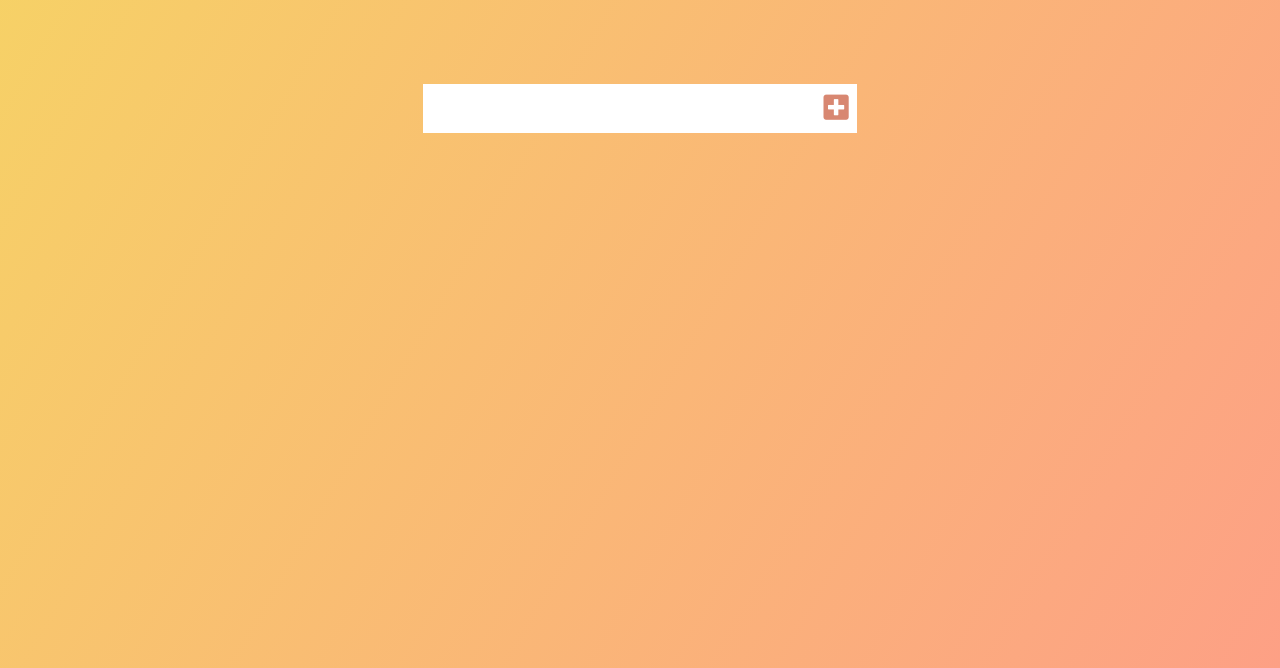
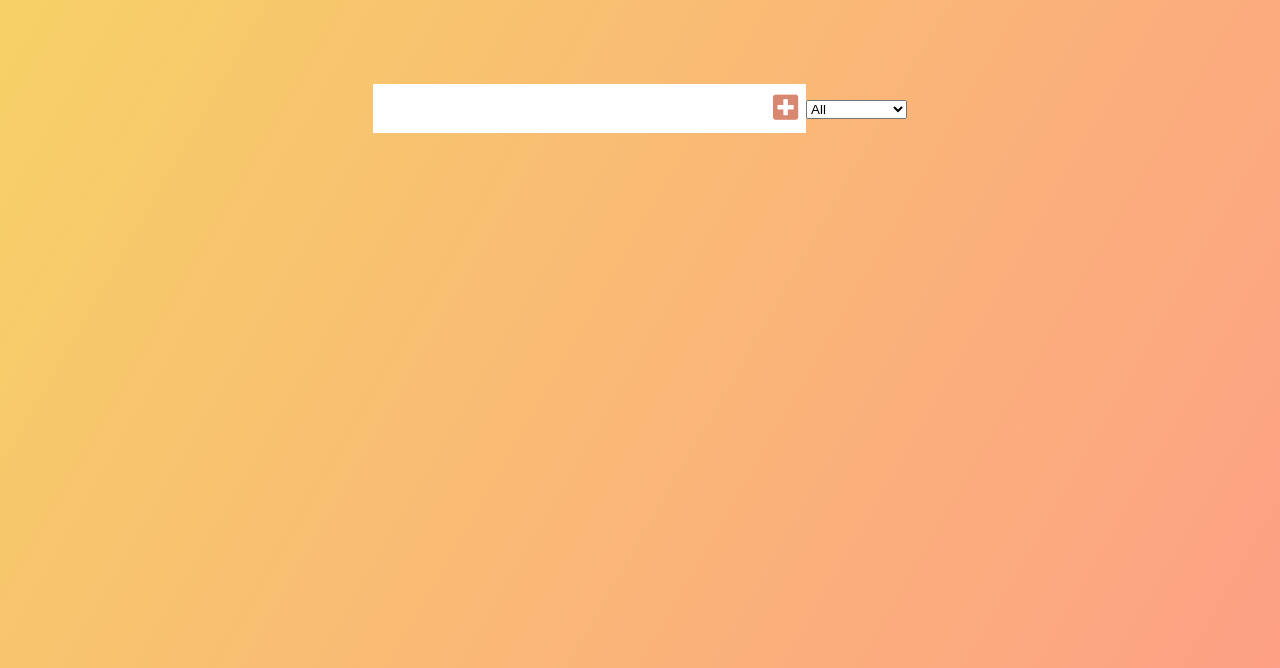
Before and after one commit to kharljhon14/Todo-list, a plain HTML site: page Todo list/index.html in a window 1280 px wide. Shown: the part 132-800 px from the top of the page. Drawn offline with Linux system fonts and the light colour scheme.

Commit message:
Update index.html

```diff
--- a/Todo list/index.html
+++ b/Todo list/index.html
@@ -21,6 +21,13 @@
         <button class="todo-button" type="submit">
             <i class="fas fa-plus-square"></i>
         </button>
+        <div class="select">
+            <select name="todos" id="filter-todo">
+                <option value="all">All</option>
+                <option value="completed">Completed</option>
+                <option value="uncompleted">Uncompleted</option>
+            </select>
+        </div>
     </form>
     <div class="todo-container">
         <ul class="todo-list"></ul>
```
